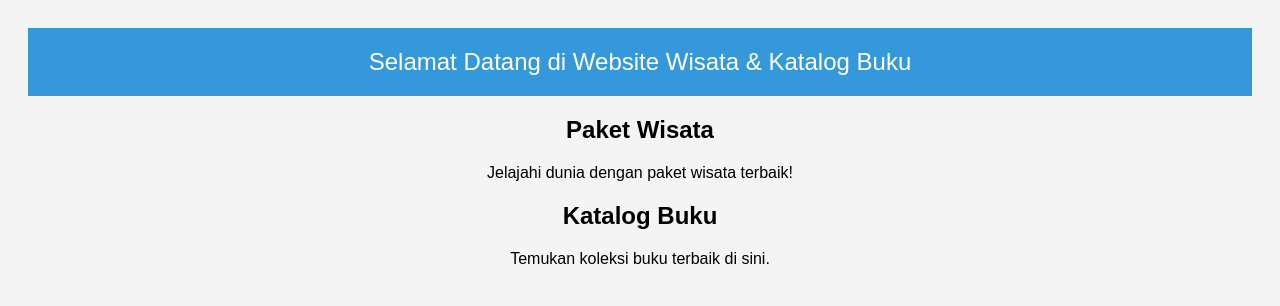
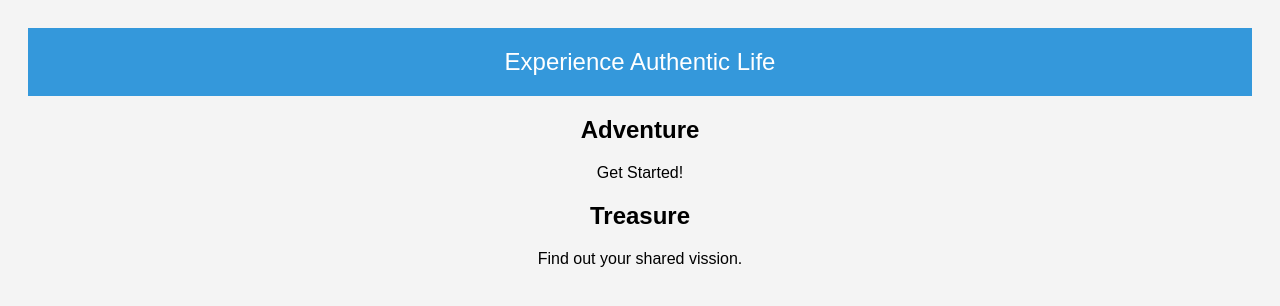
Before and after one commit to Yogisugandi/Sisterisland, a plain HTML site: page index.html in a window 1280 px wide. Drawn offline with Linux system fonts and the light colour scheme.

Commit message:
Update index.html kedua

```diff
--- a/index.html
+++ b/index.html
@@ -24,15 +24,15 @@
 </head>
 <body>
     <header>
-        Selamat Datang di Website Wisata & Katalog Buku
+        Experience Authentic Life
     </header>
     <section>
-        <h2>Paket Wisata</h2>
-        <p>Jelajahi dunia dengan paket wisata terbaik!</p>
+        <h2>Adventure</h2>
+        <p>Get Started!</p>
     </section>
     <section>
-        <h2>Katalog Buku</h2>
-        <p>Temukan koleksi buku terbaik di sini.</p>
+        <h2>Treasure</h2>
+        <p>Find out your shared vission.</p>
     </section>
 </body>
 </html>
```
